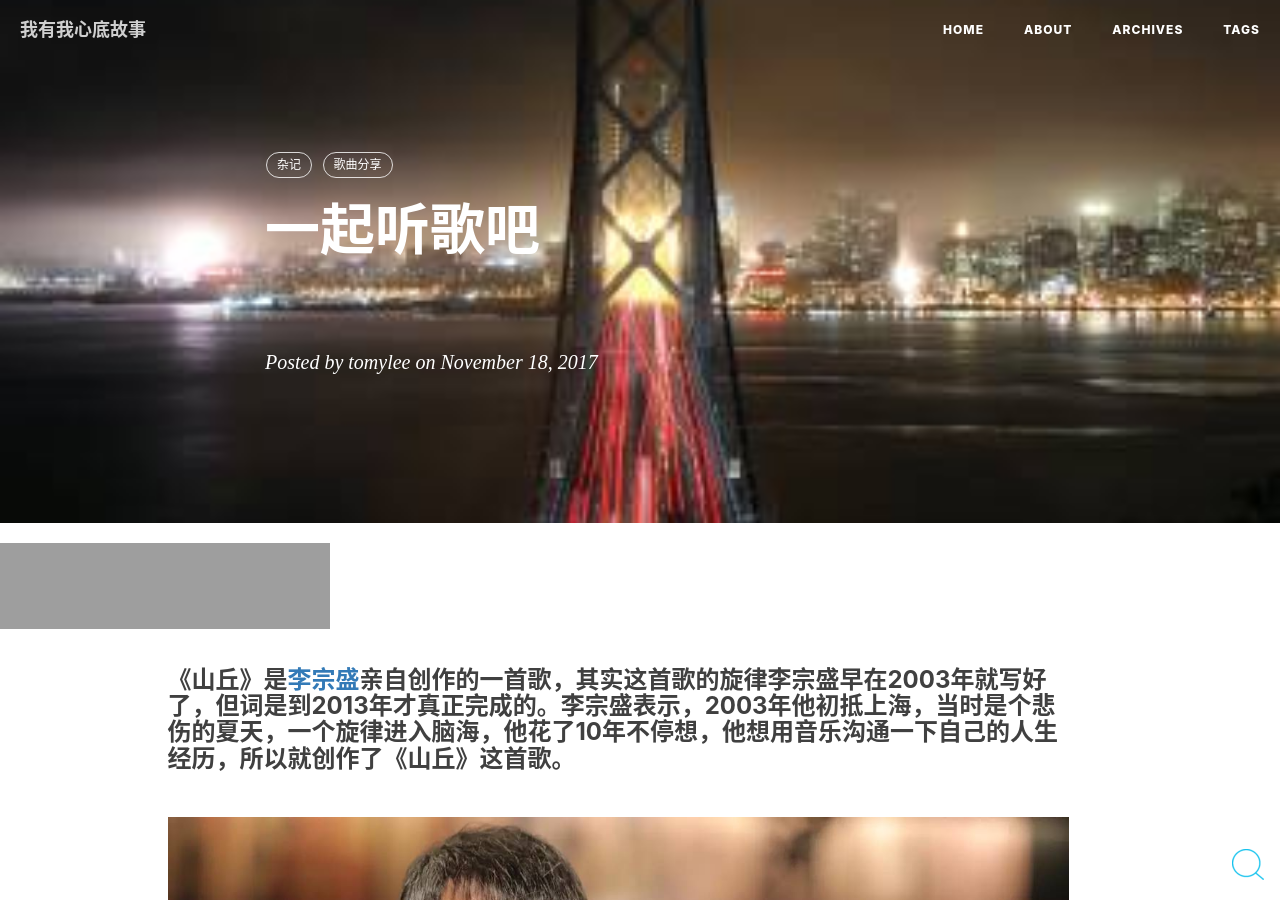
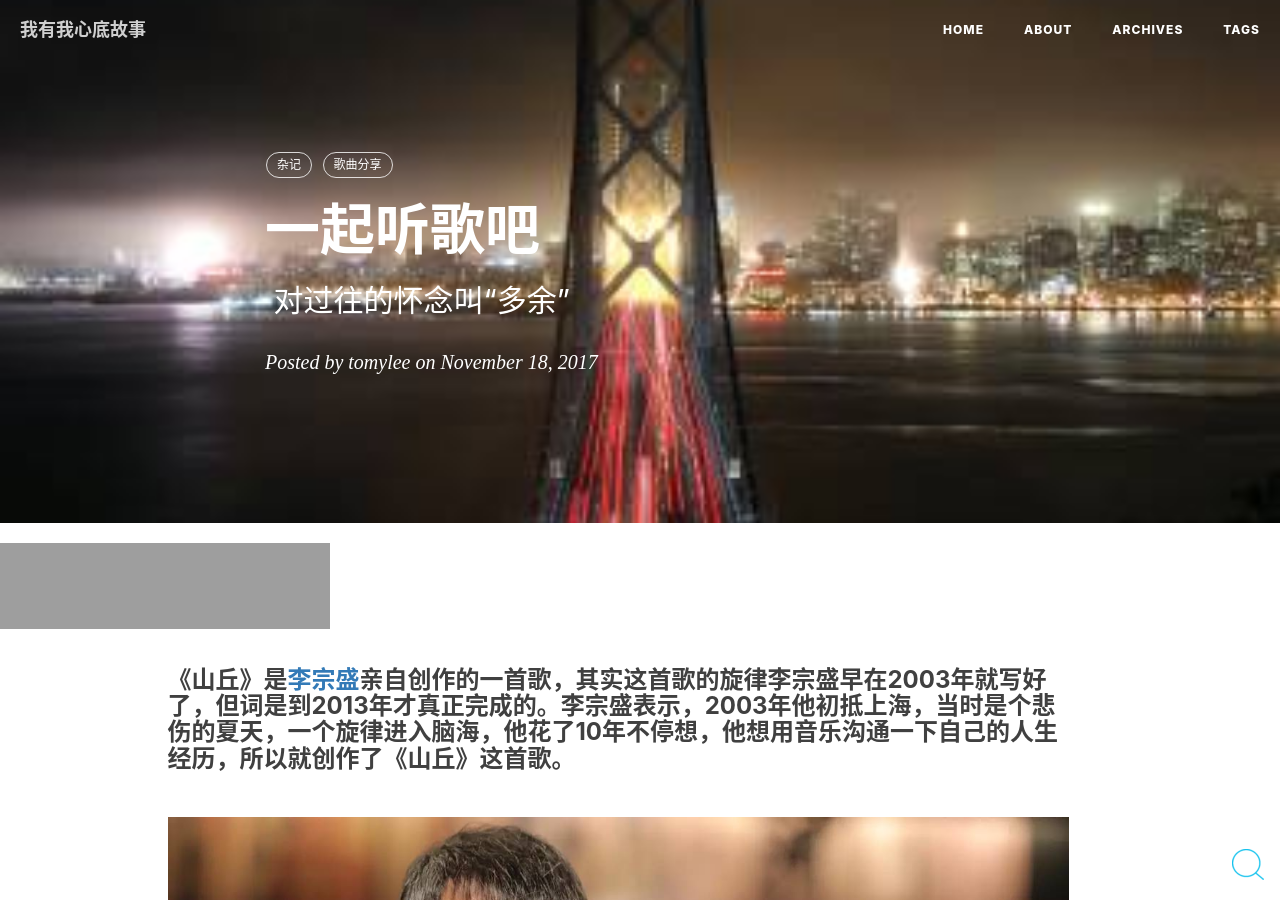
Before and after one commit to Tomy-Lee/Tomy-Lee.github.io, a Jekyll site: the page built from _posts/2017-11-18-feeling1.md, in a window 1280 px wide and 900 px high. Built offline with Jekyll 4.4.1, drawn with Linux system fonts in a browser that asks for light colours; nearby versions of some CDN libraries; comment, search, counter and statistics services are not loaded; grey boxes are pictures that could not be loaded.

Commit message:
Update 2017-11-18-feeling1.md

```diff
--- a/_posts/2017-11-18-feeling1.md
+++ b/_posts/2017-11-18-feeling1.md
@@ -1,7 +1,7 @@
 ---
 layout:     post
 title: 一起听歌吧
-subtitle:
+subtitle:  对过往的怀念叫“多余”
 date:       2017-11-18
 music-id: 407002091
 author:     "tomylee"
```
